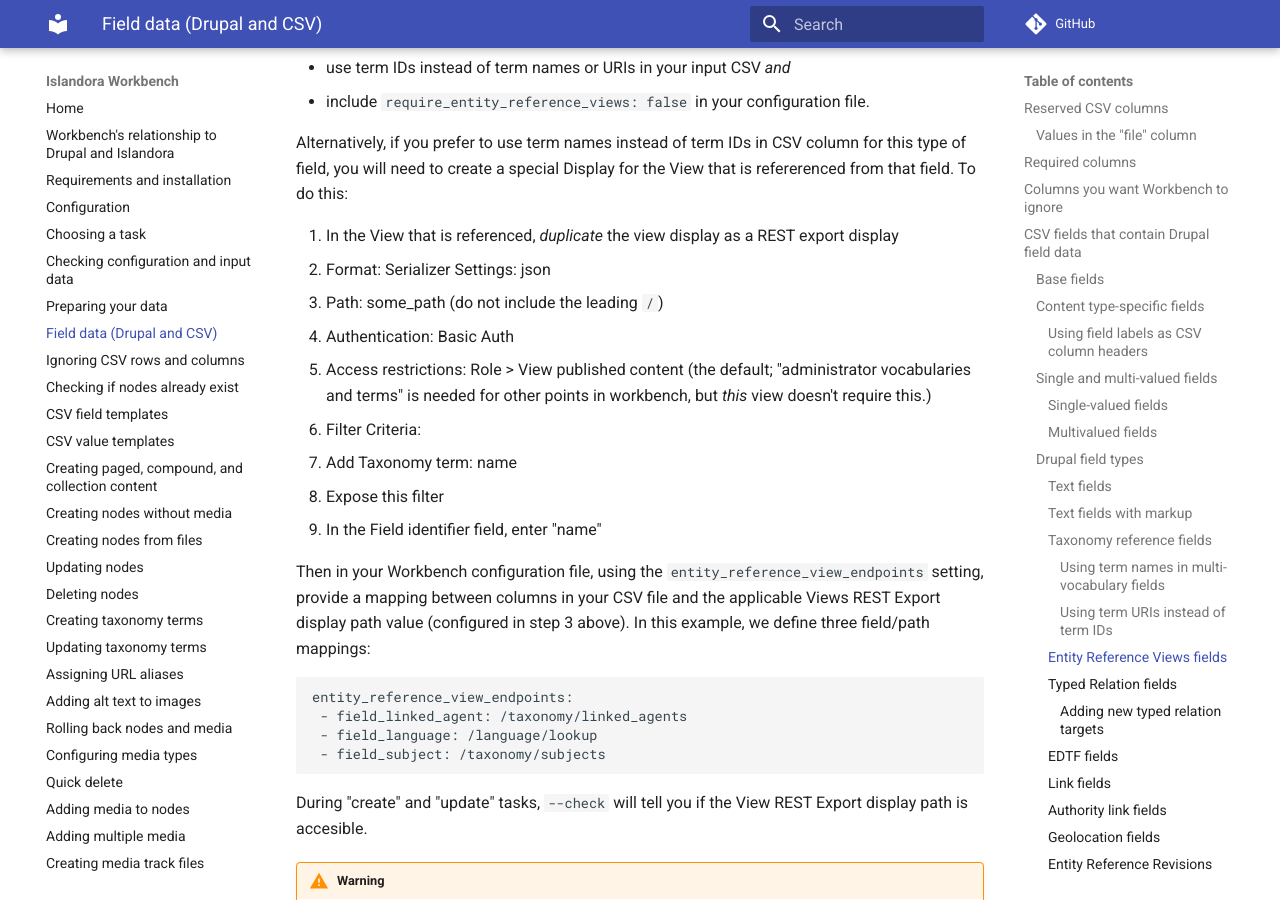
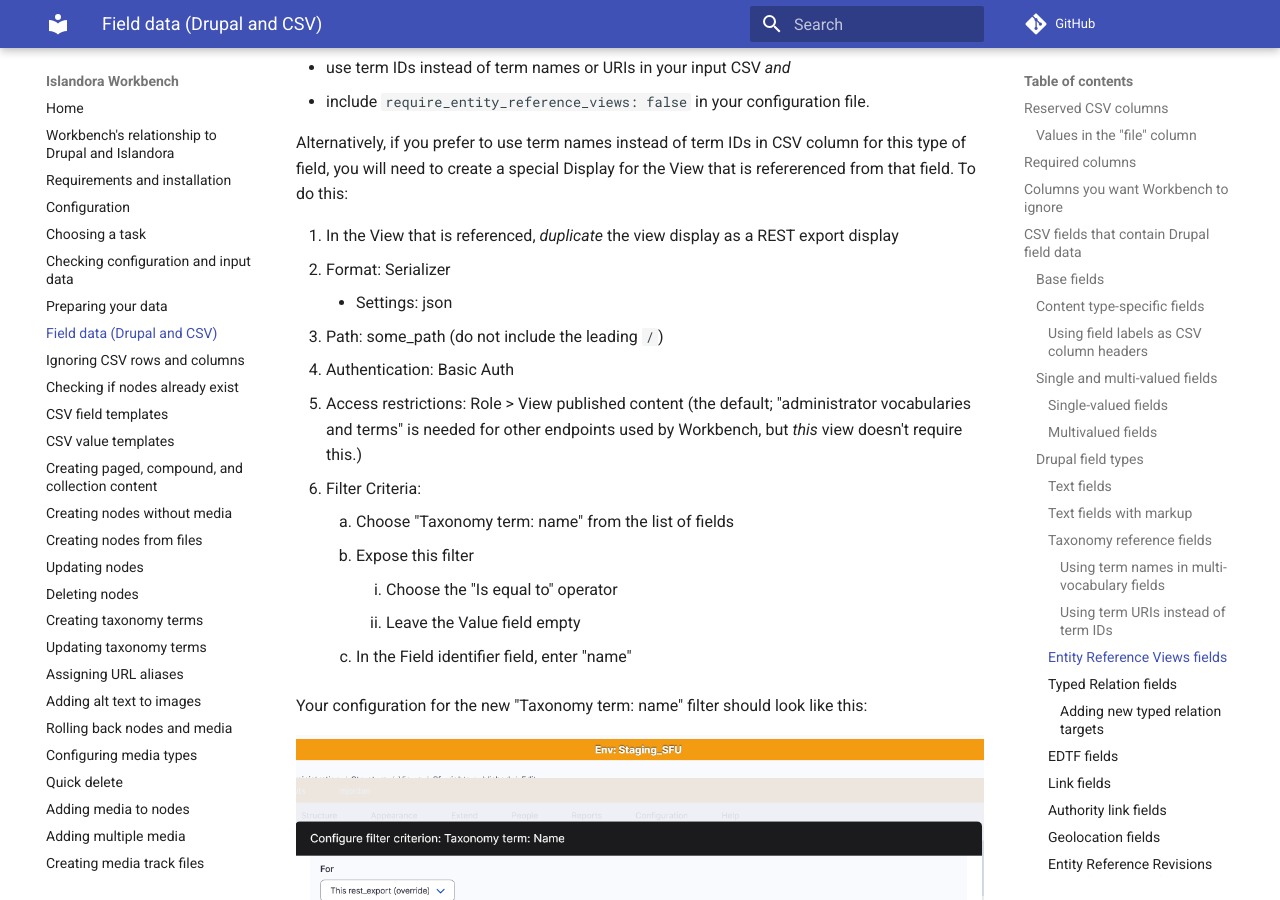
Before and after one commit to mjordan/islandora_workbench_docs, an MkDocs documentation site: the page built from docs/fields.md, in a window 1280 px wide and 900 px high, scrolled down 15406 px. Built offline with MkDocs 1.6.1 and Material for MkDocs 9.7.7, drawn with Linux system fonts in a browser that asks for light colours; comment, search, counter and statistics services are not loaded.

Commit message:
Tweaks to the Entity Reference Views docs.

```diff
--- a/docs/fields.md
+++ b/docs/fields.md
@@ -356,14 +356,21 @@
 Alternatively, if you prefer to use term names instead of term IDs in CSV column for this type of field, you will need to create a special Display for the View that is refererenced from that field. To do this:
 
 1. In the View that is referenced, _duplicate_ the view display as a REST export display
-2. Format: Serializer Settings: json
+2. Format: Serializer
+    - Settings: json
 3. Path: some_path (do not include the leading `/`)
 4. Authentication: Basic Auth
-5. Access restrictions: Role > View published content (the default; "administrator vocabularies and terms" is needed for other points in workbench, but *this* view doesn't require this.)
+5. Access restrictions: Role > View published content (the default; "administrator vocabularies and terms" is needed for other endpoints used by Workbench, but *this* view doesn't require this.)
 6. Filter Criteria:
-   1. Add Taxonomy term: name
-   1. Expose this filter
-   1. In the Field identifier field, enter "name"
+    1. Choose "Taxonomy term: name" from the list of fields
+    1. Expose this filter
+        1. Choose the "Is equal to" operator
+        1. Leave the Value field empty
+    1. In the Field identifier field, enter "name"
+
+Your configuration for the new "Taxonomy term: name" filter should look like this:
+
+![Entity reference views name filter configuration](images/entity_reference_views_endpoint_configuration.png)
 
 Then in your Workbench configuration file, using the `entity_reference_view_endpoints` setting, provide a mapping between columns in your CSV file and the applicable Views REST Export display path value (configured in step 3 above). In this example, we define three field/path mappings:
 
```
Also changed, not shown: docs/images/entity_reference_views_endpoint_configuration.png (added).
